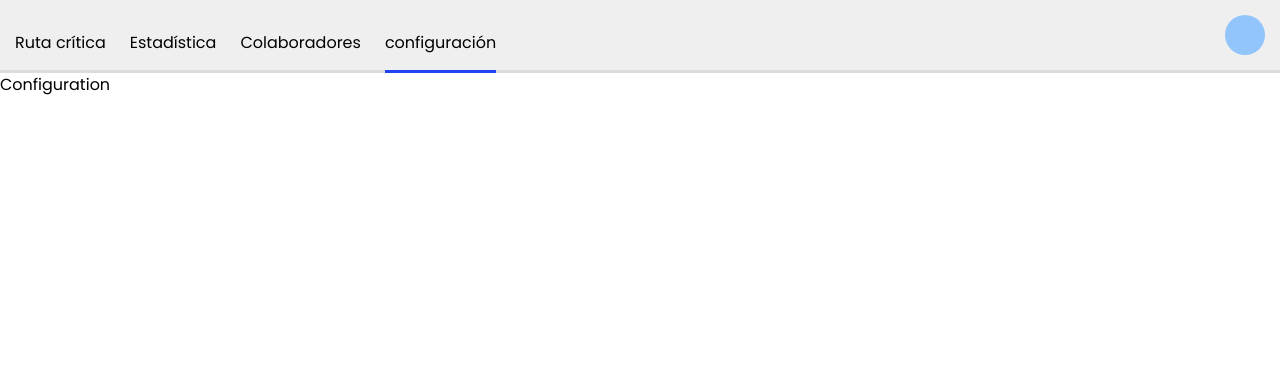
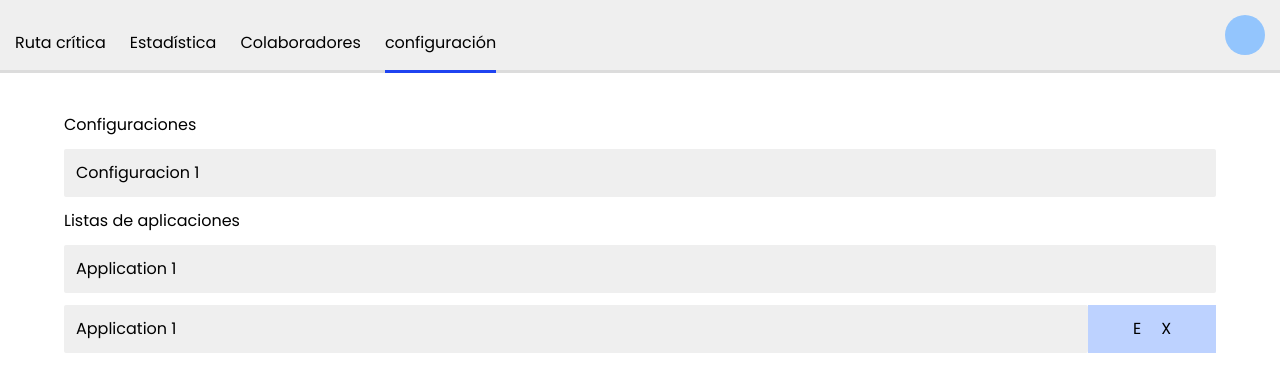
Before and after one commit to Cactuswow/proactime, a Next.js app: page /application/configuration in a window 1280 px wide. Shown: the top 392 px of the page. Built offline with nearby package versions, Linux system fonts and the light colour scheme.

Commit message:
configuraion: first configuration

```diff
--- a/src/app/application/collaborators/components/collaborators-delete/collaboratorsDelete.tsx
+++ b/src/app/application/collaborators/components/collaborators-delete/collaboratorsDelete.tsx
@@ -9,8 +9,7 @@ export function CollaboratorsDelete() {
       </div>
       <button
         type='submit'
-        className='bg-[var(--sweet-pink-300)] w-40 rounded-sm p-2'
-      >
+        className='bg-[var(--sweet-pink-300)] w-40 rounded-sm p-2'>
         Eliminar
       </button>
     </div>
--- /dev/null
+++ b/src/app/application/configuration/components/application-admin-view/applicationAdminView.tsx
@@ -0,0 +1,16 @@
+import { ApplicationView } from '../application-view/applicationView'
+
+export function ApplicationAdminView() {
+  return (
+    <div className='flex'>
+      <div className='flex-1'>
+        <ApplicationView />
+      </div>
+
+      <div className='flex bg-[var(--jordy-blue-200)] gap-5 p-3 w-32 justify-center'>
+        <button type='submit'>E</button>
+        <button type='submit'>X</button>
+      </div>
+    </div>
+  )
+}
--- /dev/null
+++ b/src/app/application/configuration/components/application-view/applicationView.tsx
@@ -0,0 +1,5 @@
+export function ApplicationView(){
+    return(
+        <div className='bg-[var(--white-100)] p-3 rounded-sm'>Application 1</div>
+    )
+}
--- a/src/app/application/configuration/page.tsx
+++ b/src/app/application/configuration/page.tsx
@@ -1,3 +1,16 @@
+import { ApplicationAdminView } from "./components/application-admin-view/applicationAdminView";
+import { ApplicationView } from "./components/application-view/applicationView";
+
 export default function Page() {
-  return <div>Configuration</div>
+  return (
+    <div className='flex justify-center p-10'>
+      <section className='flex flex-col gap-3  w-full max-w-6xl'>
+        <p>Configuraciones</p>
+        <div className='bg-[var(--white-100)] p-3 rounded-sm'>Configuracion 1</div>
+        <p>Listas de aplicaciones</p>
+        <ApplicationView/>
+        <ApplicationAdminView/>
+      </section>
+    </div>
+  )
 }
```
